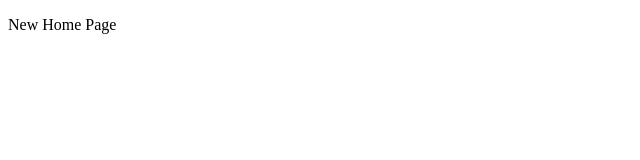
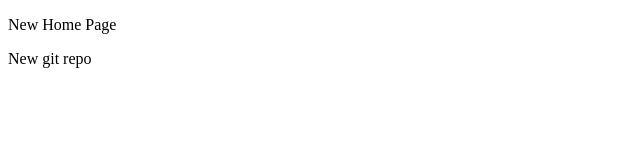
Before and after one commit to KripaRatheesh/TestProNew, a plain HTML site: page index.html in a window 1280 px wide. Shown: the full height of the page, 0-640 px from the left. Drawn offline with Linux system fonts and the light colour scheme.

Commit message:
changed second time

```diff
--- a/index.html
+++ b/index.html
@@ -7,5 +7,6 @@
 </head>
 <body>
     <p> New Home Page</p>
+    <p>New git repo</p>
 </body>
 </html>
```
